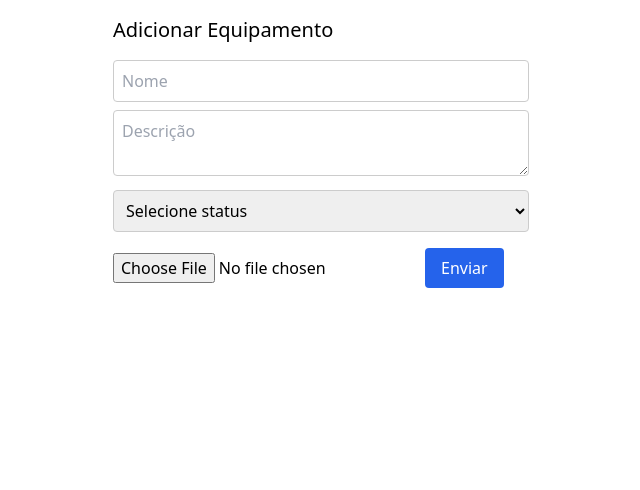
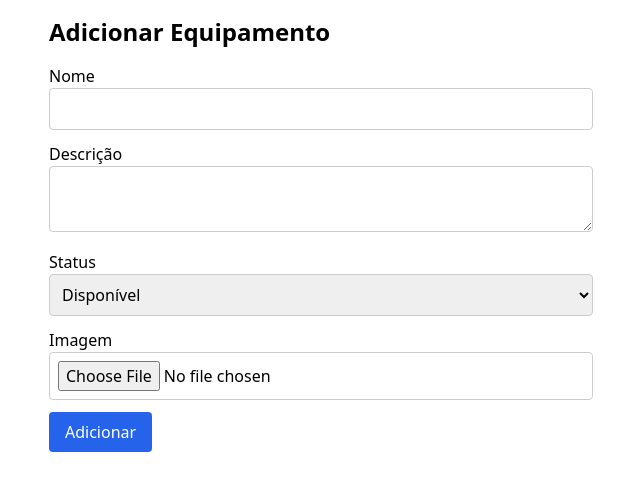
Before and after one commit to pardal-progresource/forest_equipment, a Vue app in the folder frontend/: page /equipamentos/novo in a window 1280 px wide. Shown: the top 490 px of the page, without its empty margins (319-959 px from the left). Built offline with nearby package versions, Linux system fonts and the light colour scheme.

Commit message:
Update AddEquipment.vue

```diff
--- a/frontend/src/views/AddEquipment.vue
+++ b/frontend/src/views/AddEquipment.vue
@@ -1,20 +1,36 @@
 <template>
-  <div class="max-w-md mx-auto p-4">
-    <h2 class="text-xl mb-4">Adicionar Equipamento</h2>
-    <form @submit.prevent="submit">
-      <input v-model="name" placeholder="Nome" class="input" required />
-      <textarea v-model="description" placeholder="Descrição" class="input mt-2" required></textarea>
-      <select v-model="status" class="input mt-2" required>
-        <option disabled value="">Selecione status</option>
+  <div class="max-w-xl mx-auto p-4">
+    <h2 class="text-2xl font-bold mb-4">Adicionar Equipamento</h2>
+
+    <form @submit.prevent="submitForm" enctype="multipart/form-data">
+      <div class="mb-3">
+        <label class="block font-medium">Nome</label>
+        <input v-model="name" class="input w-full" required />
+      </div>
+
+      <div class="mb-3">
+        <label class="block font-medium">Descrição</label>
+        <textarea v-model="description" class="input w-full" required></textarea>
+      </div>
+
+      <div class="mb-3">
+        <label class="block font-medium">Status</label>
+        <select v-model="status" class="input w-full" required>
           <option value="available">Disponível</option>
           <option value="in_use">Em uso</option>
-        <option value="maintenance">Manutenção</option>
+          <option value="maintenance">Em manutenção</option>
         </select>
-      <input type="file" @change="onFileChange" class="mt-2" />
-      <button class="btn mt-4" :disabled="loading">{{ loading ? 'Enviando...' : 'Enviar' }}</button>
+      </div>
+
+      <div class="mb-3">
+        <label class="block font-medium">Imagem</label>
+        <input type="file" @change="handleFile" class="input w-full" accept="image/*" />
+      </div>
+
+      <button type="submit" class="btn bg-blue-600 text-white px-4 py-2 rounded hover:bg-blue-700">
+        Adicionar
+      </button>
     </form>
-    <p v-if="error" class="text-red-600 mt-2">{{ error }}</p>
-    <p v-if="success" class="text-green-600 mt-2">Equipamento adicionado com sucesso!</p>
   </div>
 </template>
 
@@ -26,58 +42,41 @@ export default {
     return {
       name: '',
       description: '',
-      status: '',
+      status: 'available',
       imageFile: null,
-      loading: false,
-      error: '',
-      success: false,
     };
   },
   methods: {
-    onFileChange(event) {
-      this.imageFile = event.target.files[0] || null;
+    handleFile(event) {
+      this.imageFile = event.target.files[0];
     },
-    async submit() {
-      if (!this.name || !this.description || !this.status) {
-        this.error = 'Preencha todos os campos.';
+    async submitForm() {
+      const token = localStorage.getItem('token');
+      if (!token) {
+        alert('Acesso negado. Faça login.');
+        this.$router.push('/login');
         return;
       }
 
-      this.loading = true;
-      this.error = '';
-      this.success = false;
-
-      try {
       const formData = new FormData();
       formData.append('name', this.name);
       formData.append('description', this.description);
       formData.append('status', this.status);
       if (this.imageFile) formData.append('image', this.imageFile);
 
-        const token = localStorage.getItem('token');
-        if (!token) {
-          this.error = 'Usuário não autenticado.';
-          this.loading = false;
-          return;
-        }
-
-        await axios.post('/api/equipments', formData, {
+      try {
+        await axios.post(`${import.meta.env.VITE_API_URL}/equipments`, formData, {
           headers: {
+            Authorization: `Bearer ${token}`,
             'Content-Type': 'multipart/form-data',
-            Authorization: `Bearer ${token}`,
           },
         });
 
-        this.success = true;
-        this.name = '';
-        this.description = '';
-        this.status = '';
-        this.imageFile = null;
-        this.$refs.fileInput.value = null; // limpar input file
+        alert('Equipamento adicionado com sucesso!');
+        this.$router.push('/equipamentos');
       } catch (err) {
-        this.error = err.response?.data?.error || 'Erro ao enviar equipamento.';
-      } finally {
-        this.loading = false;
+        console.error('Erro ao adicionar equipamento:', err);
+        alert('Erro ao adicionar equipamento');
       }
     },
   },
@@ -86,21 +85,8 @@ export default {
 
 <style scoped>
 .input {
-  width: 100%;
+  border: 1px solid #ccc;
   padding: 0.5rem;
-  border: 1px solid #ccc;
-  border-radius: 4px;
-}
-.btn {
-  padding: 0.5rem 1rem;
-  background-color: #2563eb;
-  color: white;
-  border: none;
-  border-radius: 4px;
-  cursor: pointer;
-}
-.btn:disabled {
-  background-color: #93c5fd;
-  cursor: not-allowed;
+  border-radius: 0.25rem;
 }
 </style>
```
Lines whose indentation alone changed are shown as unchanged.
